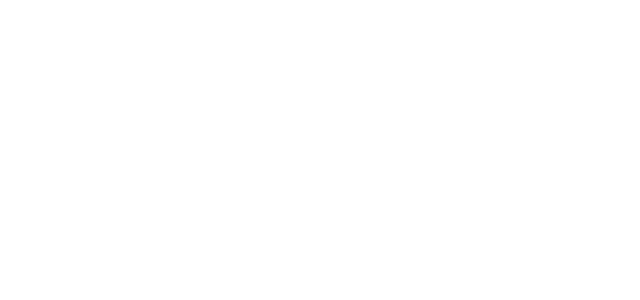
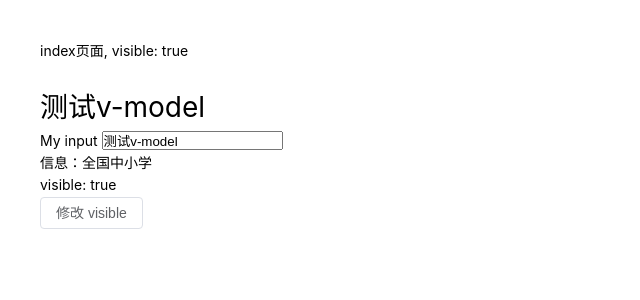
Before and after one commit to XHHZYQ/vue-latest-app, a Vue app: page /propEmit in a window 1280 px wide. Before the commit this address had no page. Shown: the top 300 px of the page, without its empty margins (0-640 px from the left). Built offline with nearby package versions, Linux system fonts and the light colour scheme.

Commit message:
defineProps, defineEmits

```diff
--- a/src/views/FooBar.vue
+++ /dev/null
@@ -1,9 +0,0 @@
-<template>
-  <div>这是 FooBar 组件</div>
-</template>
-
-<script setup>
-</script>
-
-<style lang='less' scoped>
-</style>
--- /dev/null
+++ b/src/views/propEmit/child.vue
@@ -0,0 +1,35 @@
+<template>
+  <div>
+    <div><span>My input</span> <input v-model="childModel" /></div>
+
+    <div>
+      信息：<span>{{ message }}</span>
+    </div>
+    <div>
+      visible: <span>{{ visible }}</span>
+    </div>
+
+    <el-button @click="changeVisible">修改 visible</el-button>
+  </div>
+</template>
+
+<script setup>
+const props = defineProps({
+  message: { type: String },
+  visible: { type: Boolean }
+});
+
+const emits = defineEmits(['update:visible']);
+
+const changeVisible = () => emits('update:visible', false);
+const changeData = () => { console.log('changeData。。'); };
+
+const childModel = defineModel();
+
+defineExpose({
+  changeVisible,
+  changeData
+});
+</script>
+
+<style lang="less" scoped></style>
--- /dev/null
+++ b/src/views/propEmit/index.vue
@@ -0,0 +1,27 @@
+<template>
+  <div class="container-box">
+    <div>index页面, visible: {{ parentData.visible }}</div>
+    <br />
+    <h1>{{ parentModel }}</h1>
+    <childComponent ref="child" v-model="parentModel" :message="parentData.message" v-model:visible="parentData.visible" />
+
+  </div>
+</template>
+
+<script setup>
+import { reactive, ref, onMounted } from 'vue';
+import childComponent from './child.vue';
+
+const parentData = reactive({ message: '全国中小学', visible: true });
+
+const parentModel = ref('测试v-model');
+
+onMounted(() => {
+const child = ref(null);
+console.log('child 2w6。。', child.value);
+});
+
+
+</script>
+
+<style lang="less" scoped></style>
--- a/src/views/create.vue
+++ b/src/views/tableForm/create.vue
@@ -76,7 +76,7 @@ import {
   apiDataMap,
   apiAreaOptions,
   organizeOrganizeList
-} from '../api/organization.js';
+} from '../../api/organization.js';
 
 const cascaderProps = {
   expandTrigger: 'hover',
--- a/src/views/school.vue
+++ b/src/views/tableForm/school.vue
@@ -60,7 +60,7 @@
 <script setup>
 import { ref, reactive, onMounted } from 'vue';
 import { useRouter } from 'vue-router';
-import { schoolList, apiAreaOptions } from '../api/organization.js';
+import { schoolList, apiAreaOptions } from '../../api/organization.js';
 
 const cascaderProps = {
   expandTrigger: 'hover',
```
Also changed, not shown: src/router/index.js (+4 -4 lines).
